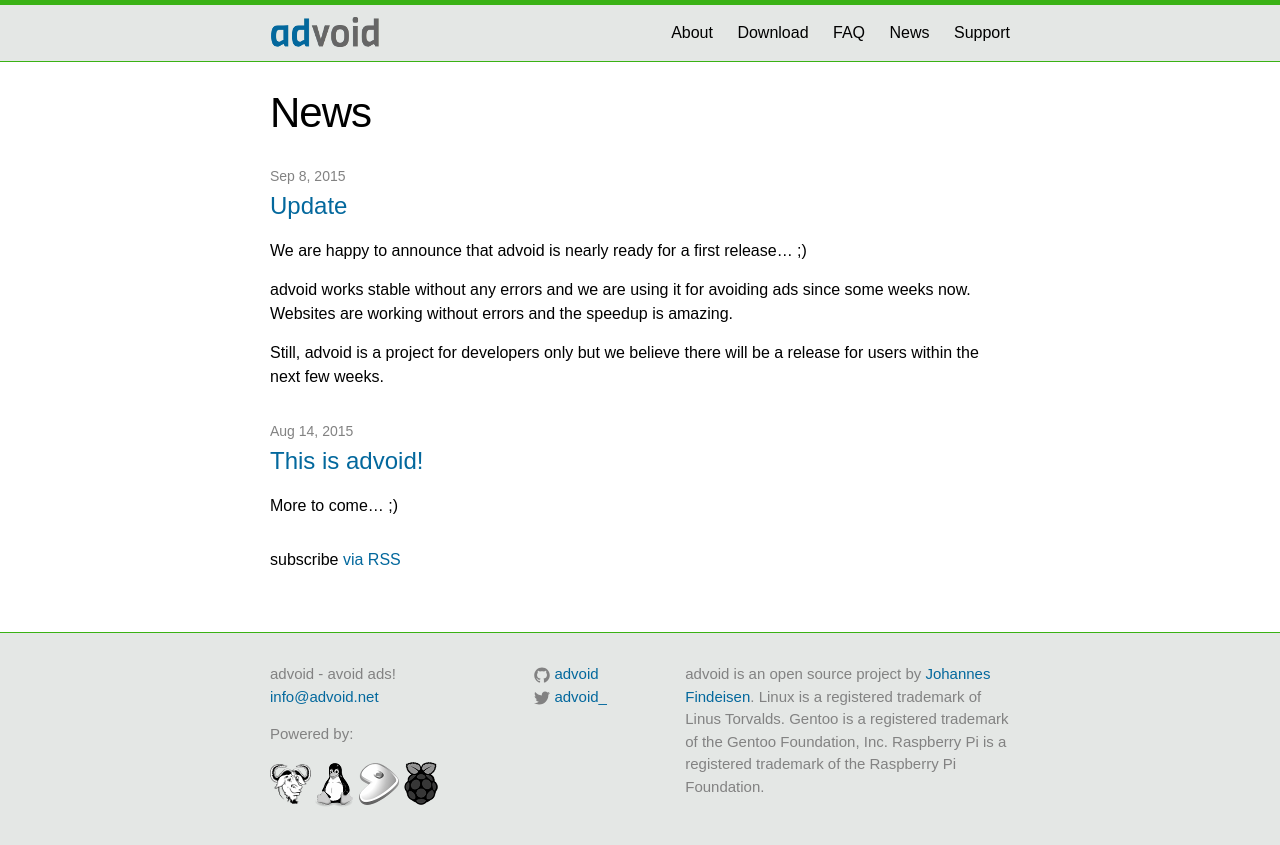
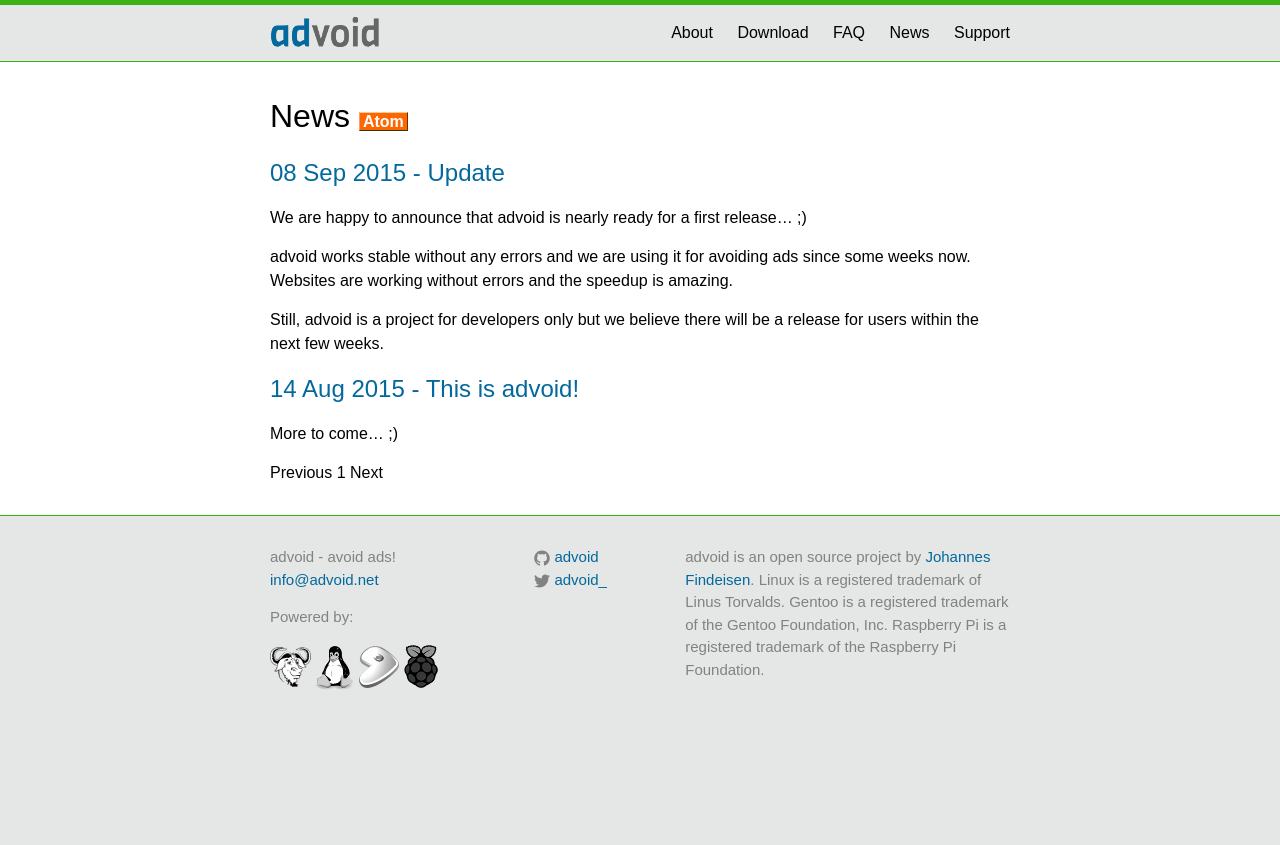
Before and after one commit to advoid/advoid.net, a Jekyll site: the page built from news/index.html, in a window 1280 px wide. Shown: the top 845 px of the page. Built offline with Jekyll 4.4.1, drawn with Linux system fonts in a browser that asks for light colours; the list of posts is cut into pages by our own code.

Commit message:
added stable pagination to news site and lot of cleanups

```diff
--- a/_config.yml
+++ b/_config.yml
@@ -1,15 +1,15 @@
-title: advoid - avoid ads!
-email: info@advoid.net
+title: "advoid - avoid ads!"
+email: "info@advoid.net"
 description: "The device for blocking ads and speeding up all devices in your network."
 baseurl: ""
 url: "http://advoid.net"
-twitter_username: advoid_
-github_username:  advoid
-paginate:      3
-paginate_path: "/news/page:num/"
-permalink:     /news/:year/:month/:day/:title/
+twitter_username: "advoid_"
+github_username: "advoid"
+paginate: 5
+paginate_path: "/news/page/:num/"
+permalink: "/news/:year/:month/:day/:title/"
 markdown: kramdown
 tocTopTag: h2
 anchorPrefix: ""
 showToggleButton: false
-contentsLabel: Table of contents
+contentsLabel: "Table of contents"
--- a/_sass/_base.scss
+++ b/_sass/_base.scss
@@ -202,3 +202,14 @@ pre {
         }
     }
 }
+
+span.feed {
+  border: 1px solid;
+  border-color: #FC9 #630 #330 #F96;
+  padding: 0 3px;
+  font: bold 0.5em sans-serif;
+  color: #FFF;
+  background: #F60;
+  text-decoration: none;
+  margin: 0;
+}
--- a/news/index.html
+++ b/news/index.html
@@ -1,23 +1,46 @@
 ---
-layout: page
+layout: default
 title: News
-permalink: /news/
 metasub: news
 noToc: true
 ---
 
-<div class="home">
-  <ul class="post-list">
-    {% for post in site.posts %}
-      <li>
-        <span class="post-meta">{{ post.date | date: "%b %-d, %Y" }}</span>
+<h1>News <a title="Atom" href="/news/feed.xml"><span class="feed">Atom</span></a></h1>
 
-        <h2>
-          <a class="post-link" href="{{ post.url | prepend: site.baseurl }}">{{ post.title }}</a>
-        </h2>
-        <div>{{ post.content }}</div>
-      </li>
-    {% endfor %}
-  </ul>
-  <p class="rss-subscribe">subscribe <a href="{{ "/news/feed.xml" | prepend: site.baseurl }}">via RSS</a></p>
+{% for post in paginator.posts %}
+<h2><a href="{{ post.url }}">{{ post.date | date_to_string }} - {{ post.title }}</a></h2>
+
+{{ post.content }}
+{% endfor %}
+
+<div id="post-pagination" class="pagination">
+{% if paginator.previous_page %}
+  {% if paginator.previous_page == 1 %}
+    <a href="/news/">Previous</a>
+  {% else %}
+    <a href="{{ paginator.previous_page_path }}">Previous</a>
+  {% endif %}
+{% else %}
+<span>Previous</span>
+{% endif %}
+
+{% if paginator.page == 1 %}
+  <span class="current-page">1</span>
+{% else %}
+  <a href="/news/">1</a>
+{% endif %}
+
+{% for count in (2..paginator.total_pages) %}
+  {% if count == paginator.page %}
+    <span class="current-page">{{ count }}</span>
+  {% else %}
+    <a href="/news/page/{{ count }}/">{{ count }}</a>
+  {% endif %}
+{% endfor %}
+
+{% if paginator.next_page %}
+<a href="{{ paginator.next_page_path }}">Next</a>
+{% else %}
+<span>Next</span>
+{% endif %}
 </div>
```
Also changed, not shown: 1 other file.
